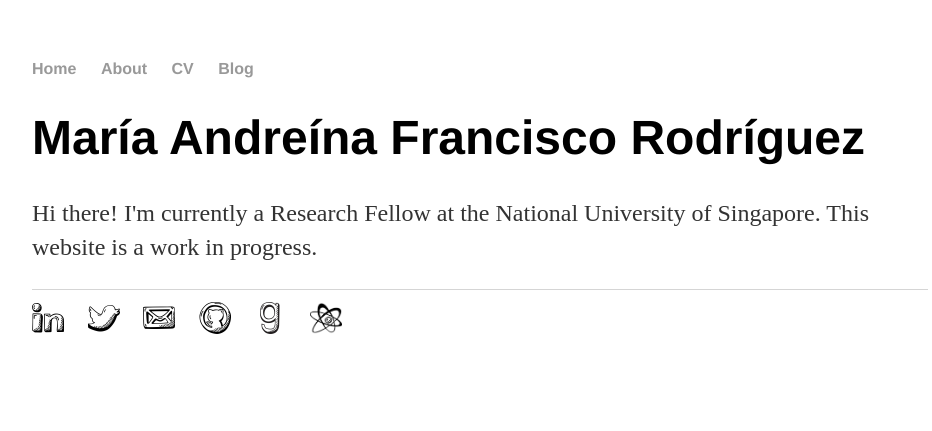
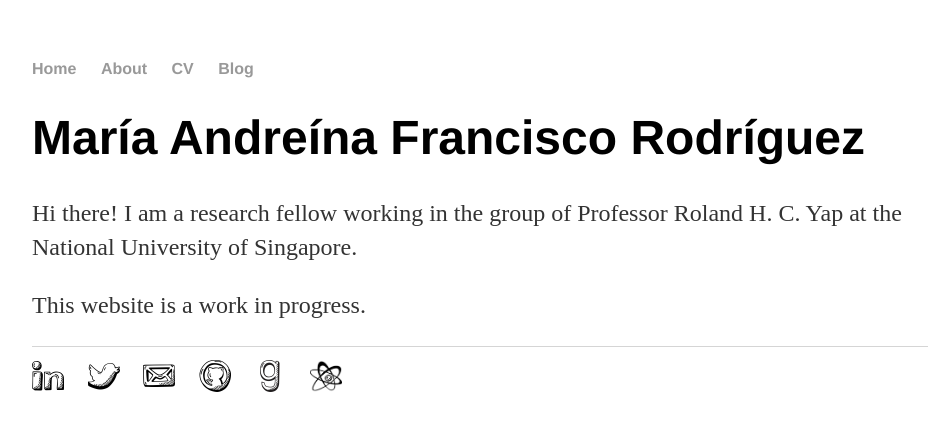
Before and after one commit to andreina-francisco/andreina-francisco.github.io, a Jekyll site: the page built from index.html, in a window 1280 px wide. Shown: the top 431 px of the page, without its empty margins (160-1092 px from the left). Built offline with Jekyll 4.4.1, drawn with Linux system fonts in a browser that asks for light colours; nearby versions of some CDN libraries; a style sheet for code colours, icons or effects is not loaded.

Commit message:
ryap's name

```diff
--- a/index.html
+++ b/index.html
@@ -4,5 +4,7 @@ title: Maria Andreina Francisco Rodriguez
 ---
 <div class="blurb">
 	<h1>Mar&iacute;a Andre&iacute;na Francisco Rodr&iacute;guez</h1>
-				<p>Hi there! I'm currently a Research Fellow at the National University of Singapore. This website is a work in progress.</p>
+	<p>Hi there! I am a research fellow working in the group of Professor Roland H. C. Yap at the National University of Singapore.</p>
+
+	<p>This website is a work in progress.</p>
 </div><!-- /.blurb -->
```
